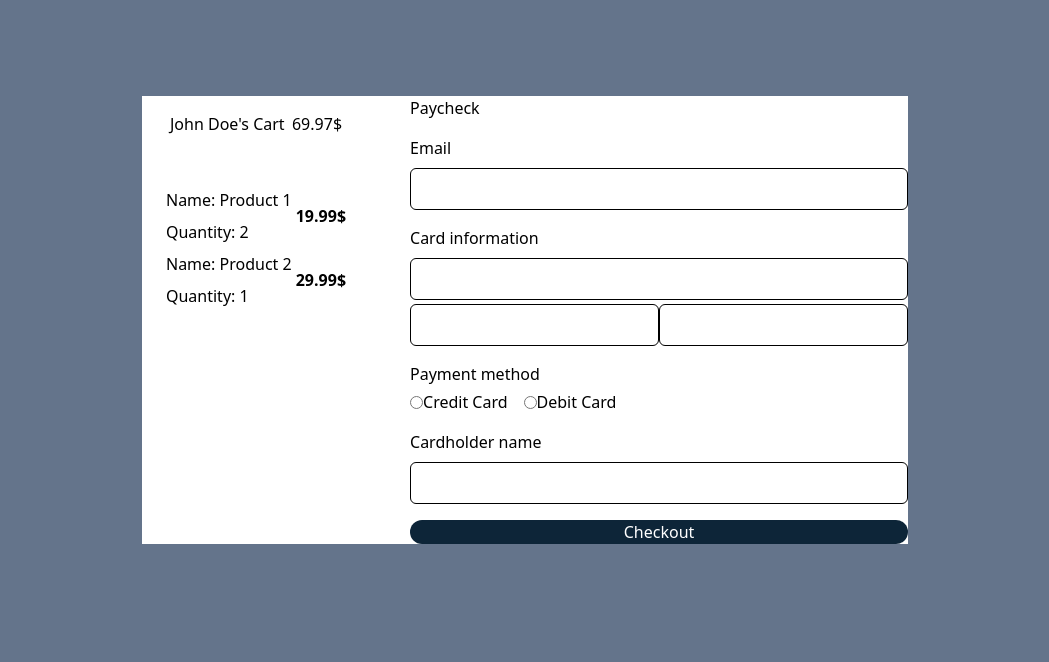
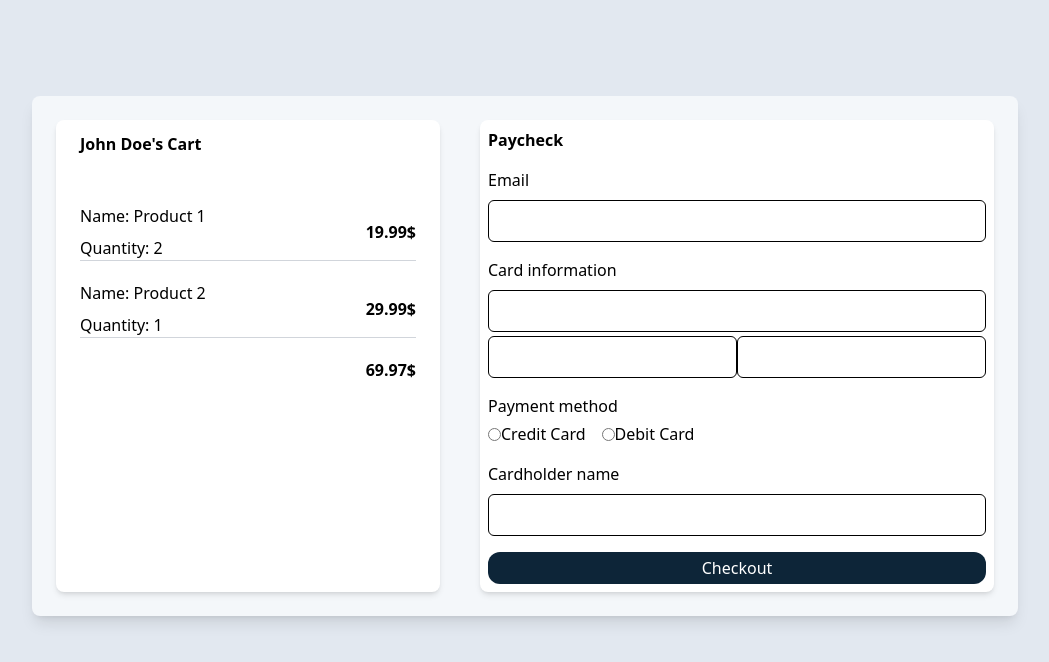
Before and after one commit to Seemo0/Next-checkout, a Next.js app: page / in a window 1280 px wide. Shown: the top 662 px of the page, without its empty margins (115-1164 px from the left). Built offline with nearby package versions, Linux system fonts and the light colour scheme.

Commit message:
fix styling

```diff
--- a/app/page.tsx
+++ b/app/page.tsx
@@ -2,7 +2,7 @@ import CheckoutPage from "@/components/CheckoutPage";
 
 export default function Home() {
   return (
-    <main className="flex min-h-screen flex-col bg-slate-500 items-center justify-between p-24">
+    <main className="flex min-h-screen bg-slate-200 flex-col items-center justify-between overflow-hidden p-24">
       <CheckoutPage />
     </main>
   );
--- a/components/Checkout.tsx
+++ b/components/Checkout.tsx
@@ -78,8 +78,8 @@ const Checkout = () => {
   }, [formik.values, formik.errors]);
 
   return (
-    <div className="flex flex-col space-y-4">
-      <span>Paycheck</span>
+    <div className="flex flex-col bg-white shadow-md rounded-lg p-2 space-y-4">
+      <span className="font-bold">Paycheck</span>
       <span className="flex flex-col space-y-2">
         <CustomInput formik={formik} label="Email" name="email" type="email" />
       </span>
@@ -120,7 +120,7 @@ const Checkout = () => {
       />
       <button
         disabled={loading || !formik.isValid || !formik.dirty}
-        className={`bg-[#0D2538] rounded-xl text-white relative ${
+        className={`bg-[#0D2538] rounded-xl text-white relative h-8 ${
           loading || !formik.isValid || !formik.dirty
             ? "cursor-not-allowed"
             : "cursor-pointer"
--- a/components/CheckoutPage.tsx
+++ b/components/CheckoutPage.tsx
@@ -4,7 +4,7 @@ import Checkout from "./Checkout";
 
 const CheckoutPage = () => {
   return (
-    <div className="flex gap-10 flex-col lg:flex-row justify-between h-[100%] bg-white">
+    <div className="flex gap-10 flex-col lg:flex-row bg-[#F4F7FA] p-6 rounded-lg shadow-lg">
       <Products />
       <Checkout />
     </div>
--- a/components/ProductCard.tsx
+++ b/components/ProductCard.tsx
@@ -11,7 +11,7 @@ interface ProductCardProps {
 
 const ProductCard: React.FC<ProductCardProps> = ({ items }) => {
   return (
-    <div className="flex gap-1 items-center justify-between">
+    <div className="flex gap-1 items-center justify-between border-b border-gray-300">
       <div className="flex flex-col space-y-2">
         <span>Name: {items.name} </span>
         <span>Quantity: {items.quantity} </span>
--- a/components/Products.tsx
+++ b/components/Products.tsx
@@ -28,15 +28,15 @@ const Products = () => {
   if (isLoading) return <div>isLoading...</div>;
   if (isError) return <div>Error during fetch , try again </div>;
   return (
-    <div className="flex flex-col px-6 bg-white p-3 gap-2">
-      <div className="flex justify-between p-1">
-        <span>{data?.customer.name}'s Cart</span>
-        <span>{data?.order.totalPrice}$</span>
-      </div>
-      <div className="flex flex-col space-y-2 py-10 justify-center">
+    <div className="flex flex-col px-6 bg-white rounded-lg shadow-md w-96 p-3 gap-2">
+      <span className="flex font-bold">{data?.customer.name}'s Cart</span>
+      <div className="flex flex-col space-y-5 py-10 justify-center">
         {data?.order?.items.map((item, id) => (
           <ProductCard key={id} items={item} />
         ))}
+        <span className="flex justify-end font-bold">
+          {data?.order.totalPrice}$
+        </span>
       </div>
     </div>
   );
```
